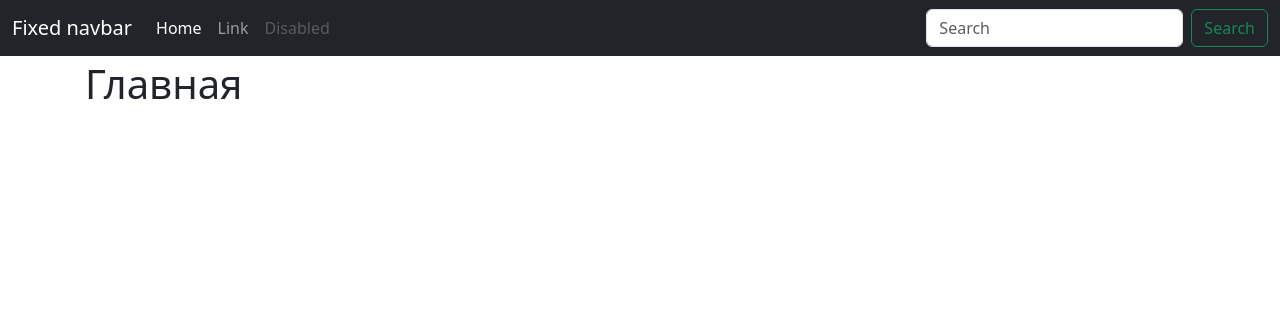
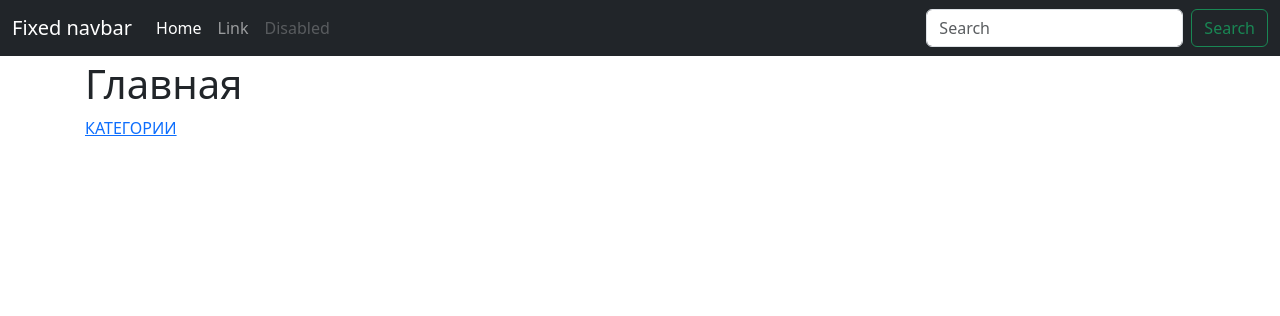
Before and after one commit to SvetaEsh/playtoy, a Django app: page / in a window 1280 px wide. Shown: the top 316 px of the page. Run offline with Django 4.2, Linux system fonts and the light colour scheme; some libraries are stand-ins or nearby versions.

Commit message:
link category

```diff
--- a/src/main/templates/main/home-page.html
+++ b/src/main/templates/main/home-page.html
@@ -9,4 +9,7 @@
 
 
     <h1>Главная</h1>
+
+    <p><a href='{% url "category:category" %}'>КАТЕГОРИИ </a></p>
+
 {% endblock BODY %}
```
